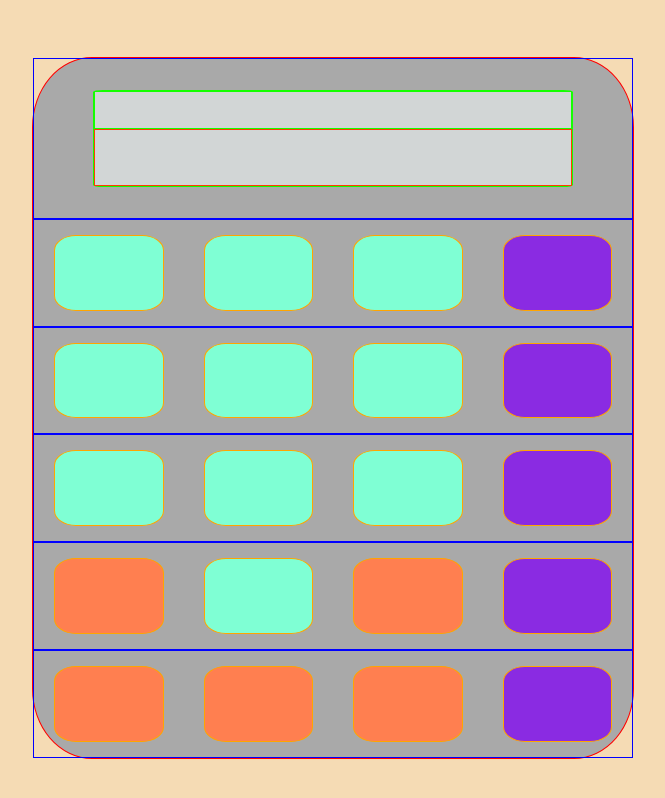
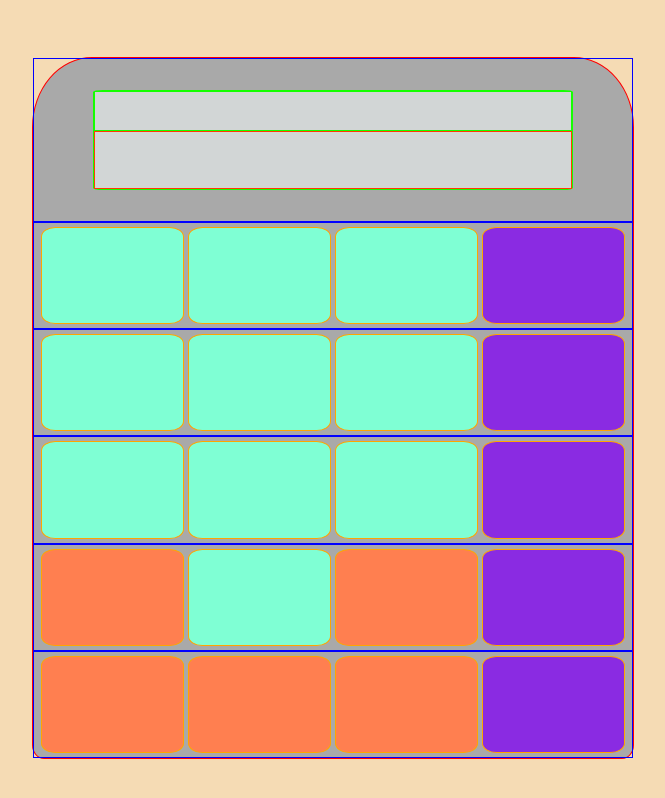
Before and after one commit to KramYengir/basic-calculator, a plain HTML site: page index.html in a window 1280 px wide. Shown: the whole page, without its empty margins (307-972 px from the left). Drawn offline with Linux system fonts and the light colour scheme.

Commit message:
Make Minor Padding & Margin Changes To Display

```diff
--- a/style.css
+++ b/style.css
@@ -11,7 +11,7 @@ body{
     display: flex;
     flex-direction: column;
     border: 1px solid red;
-    border-radius: 10%;
+    border-radius: 10% 10% 2% 2%;
     height: 700px;
     width: 600px;
     background-color: darkgray;
@@ -25,7 +25,7 @@ body{
 }
 
 .display-row{
-    flex-grow: 1.5;
+    flex-grow: 1.6;
     justify-content: center;
     align-items: center;
 }
@@ -55,13 +55,14 @@ body{
 .button-row{
     display: flex;
     justify-content: space-around;
+    padding: 2px 5px;
 }
 
 .button{
     flex: 1;
     border: 1px solid orange;
-    border-radius: 20%;
-    margin: 15px 20px;
+    border-radius: 10%;
+    margin: 2px 2px;
     background-color: aquamarine;
 }
 
```
